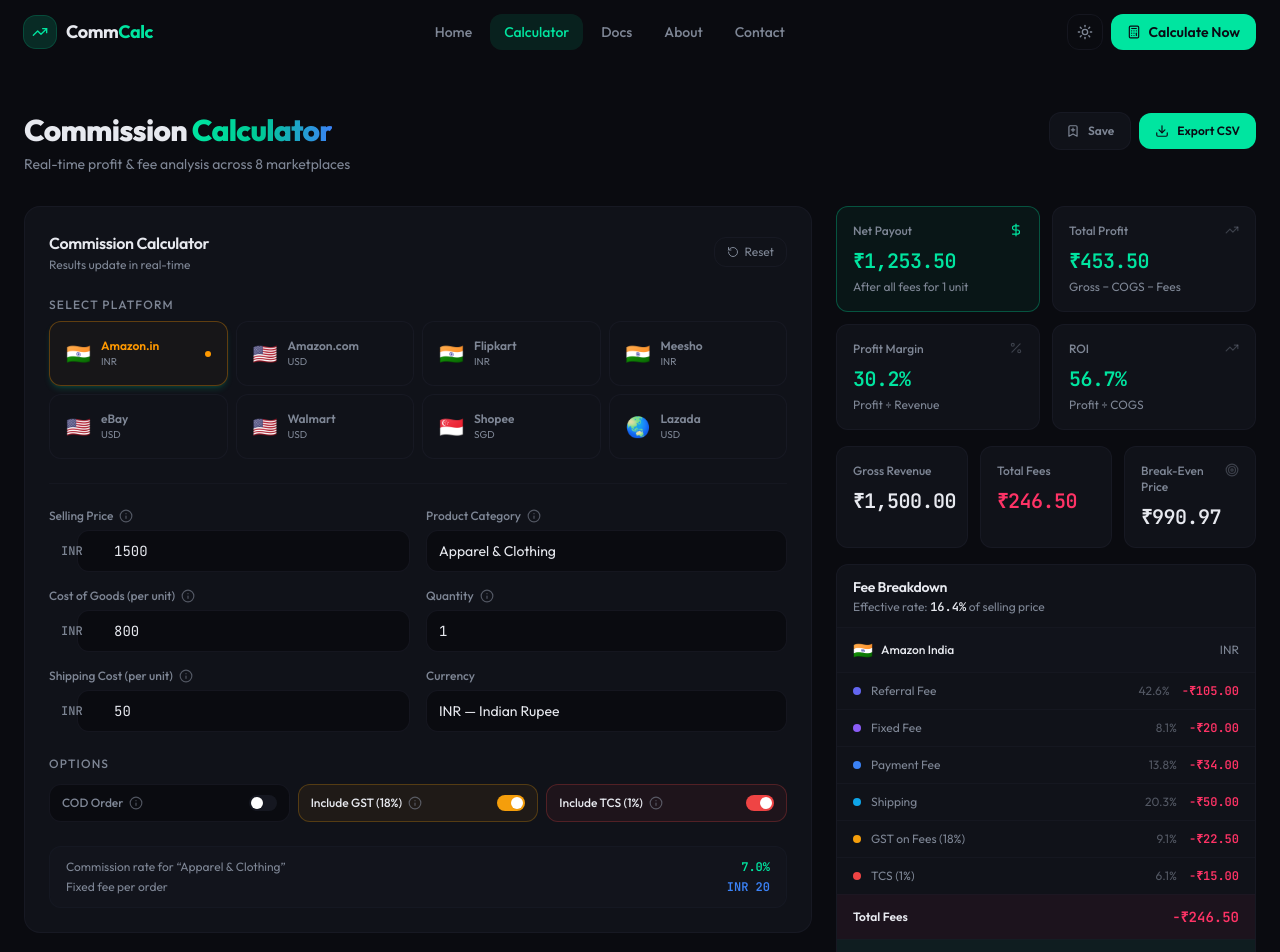
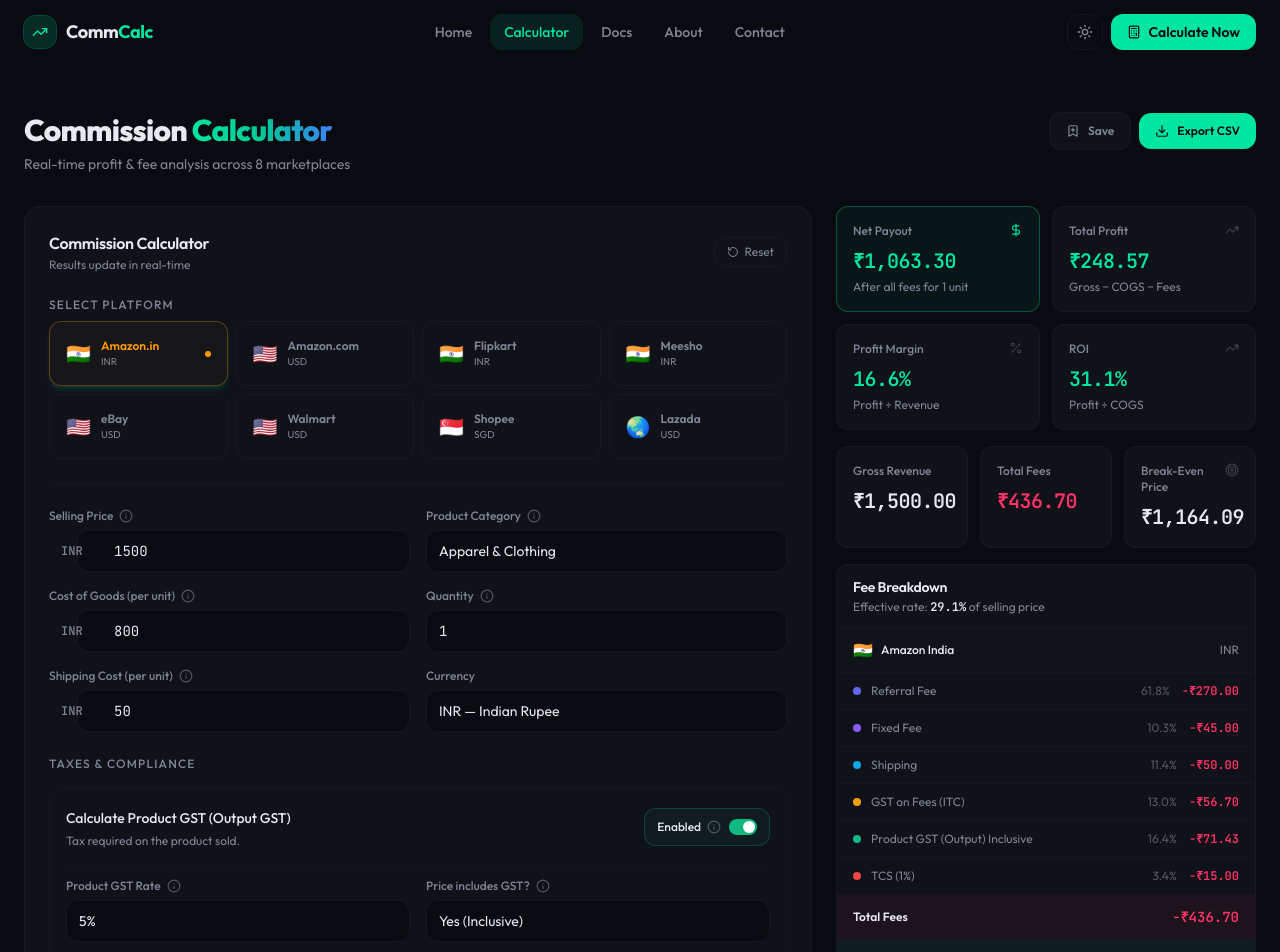
Before and after one commit to PrathameshBerad/commission-calculator, a Next.js app: page /calculator in a window 1280 px wide. Shown: the top 952 px of the page. Built offline with nearby package versions, Linux system fonts and the light colour scheme.

Commit message:
feat: implement dynamic GST rates and align platform fee structures

```diff
--- a/components/calculator/CalculatorForm.tsx
+++ b/components/calculator/CalculatorForm.tsx
@@ -3,6 +3,7 @@
 import { useEffect } from 'react'
 import { useCalculatorStore } from '@/lib/store'
 import { PLATFORMS, getCategoriesForPlatform } from '@/lib/platformFees'
+import { getSuggestedGstRate } from '@/lib/gstLogic'
 import { PlatformSelector } from './PlatformSelector'
 import type { PlatformId } from '@/types'
 import { Info, RotateCcw } from 'lucide-react'
@@ -16,8 +17,10 @@
   cogs: 'Your total cost to produce/source one unit of the product.',
   quantity: 'Number of units to calculate for (scales total fees and profit).',
   isCOD: 'Cash on Delivery adds extra charges (typically 2% of sale value in India).',
-  includeGST: 'GST @18% is charged by Indian marketplaces on their commission and fixed fees.',
+  includeGST: 'Input Tax Credit (ITC): GST @18% charged by Indian marketplaces on their fees.',
   includeTCS: 'TCS @1% is withheld by Indian marketplaces on your total sales. Recoverable via GST return.',
+  productGst: 'Output GST: The GST applicable on the actual product sold. Auto-calculated based on category and price.',
+  gstInclusive: 'Is the Selling Price already inclusive of this Product GST?',
 }
 
 function FieldTooltip({ text }: { text: string }) {
@@ -94,6 +97,17 @@
     }
     // eslint-disable-next-line react-hooks/exhaustive-deps
   }, [input.platform])
+
+  // Auto-calculate suggested GST rate
+  useEffect(() => {
+    if (input.calculateProductGst && ['amazon-in', 'flipkart', 'meesho'].includes(input.platform)) {
+      const suggestedRate = getSuggestedGstRate(input.category, input.sellingPrice, input.platform);
+      if (input.productGstRate !== suggestedRate) {
+        setInput({ productGstRate: suggestedRate })
+      }
+    }
+    // eslint-disable-next-line react-hooks/exhaustive-deps
+  }, [input.category, input.sellingPrice, input.platform, input.calculateProductGst])
 
   const handleNumberInput = (key: keyof typeof input, value: string) => {
     const num = parseFloat(value)
@@ -234,12 +248,66 @@
         </InputField>
       </div>
 
-      {/* Toggles */}
-      <div className="space-y-3">
+      {/* Taxes & Compliance (New Section) */}
+      <div className="space-y-4">
         <p className="text-xs font-medium uppercase tracking-widest text-muted-foreground">
-          Options
+          Taxes & Compliance
         </p>
-        <div className="grid gap-2 sm:grid-cols-3">
+
+        {['amazon-in', 'flipkart', 'meesho'].includes(input.platform) && (
+          <div className="space-y-4 rounded-xl border border-border/40 p-4 bg-muted/10">
+            <div className="flex items-center justify-between">
+              <div className="space-y-1">
+                <span className="text-sm font-medium">Calculate Product GST (Output GST)</span>
+                <p className="text-xs text-muted-foreground flex items-center gap-1">
+                  Tax required on the product sold.
+                </p>
+              </div>
+              <ToggleOption
+                label={input.calculateProductGst ? 'Enabled' : 'Disabled'}
+                tooltip={TOOLTIP_MAP.productGst}
+                checked={input.calculateProductGst}
+                onChange={(v) => setInput({ calculateProductGst: v })}
+                color="#10B981"
+              />
+            </div>
+
+            {input.calculateProductGst && (
+              <div className="grid gap-4 sm:grid-cols-2 pt-3 border-t border-border/30">
+                <InputField label="Product GST Rate" tooltipKey="productGst">
+                  <select
+                    value={input.productGstRate}
+                    onChange={(e) => setInput({ productGstRate: parseFloat(e.target.value) })}
+                    className={selectClass}
+                  >
+                    <option value={0}>0% (Exempt)</option>
+                    <option value={0.03}>3% (Jewelry)</option>
+                    <option value={0.05}>5%</option>
+                    <option value={0.12}>12%</option>
+                    <option value={0.18}>18% (Standard)</option>
+                    <option value={0.28}>28%</option>
+                  </select>
+                </InputField>
+
+                <InputField label="Price includes GST?" tooltipKey="gstInclusive">
+                  <select
+                    value={input.isGstInclusive ? 'yes' : 'no'}
+                    onChange={(e) => setInput({ isGstInclusive: e.target.value === 'yes' })}
+                    className={selectClass}
+                  >
+                    <option value="yes">Yes (Inclusive)</option>
+                    <option value="no">No (Exclusive)</option>
+                  </select>
+                </InputField>
+                <div className="sm:col-span-2 text-xs text-muted-foreground/80 mt-[-4px]">
+                  <em>Rate auto-updates based on {platform?.shortName} category {input.category} & price.</em>
+                </div>
+              </div>
+            )}
+          </div>
+        )}
+
+        <div className="grid gap-2 sm:grid-cols-3 mt-4">
           {/* COD Toggle */}
           {platform?.hasCOD && (
             <ToggleOption
@@ -254,7 +322,7 @@
           {/* GST Toggle */}
           {platform?.hasGST && (
             <ToggleOption
-              label="Include GST (18%)"
+              label="Fee GST (ITC)"
               tooltip={TOOLTIP_MAP.includeGST}
               checked={input.includeGST}
               onChange={(v) => setInput({ includeGST: v })}
--- a/lib/calculations.ts
+++ b/lib/calculations.ts
@@ -64,6 +64,9 @@
     isCOD,
     includeGST,
     includeTCS,
+    calculateProductGst,
+    productGstRate,
+    isGstInclusive,
     customCommissionRate,
     customFixedFee,
   } = input
@@ -129,11 +132,30 @@
   // 11. Net Payout
   const netPayout = round2(grossRevenue - totalFees)
 
-  // 12. COGS total
+  // 12. Output GST (Product GST)
+  let outputGstAmount = 0
+  if (calculateProductGst && productGstRate > 0 && ['amazon-in', 'flipkart', 'meesho'].includes(input.platform)) {
+    if (isGstInclusive) {
+      // P = Base + Base*Rate => Base = P / (1+Rate)
+      // GST = P - Base = P - P / (1+Rate) = P * Rate / (1+Rate)
+      const gstPerUnit = P - (P / (1 + productGstRate))
+      outputGstAmount = round2(gstPerUnit * Q)
+    } else {
+      const gstPerUnit = P * productGstRate
+      outputGstAmount = round2(gstPerUnit * Q)
+    }
+  }
+
+  // 13. Net GST Payable to Government = Output GST - Input Tax Credit (GST on fees)
+  // If ITC is more than Output GST, it's a credit, not payable (kept at 0 minimum for profit calculation)
+  // Actually, usually ITC offsets Output GST. If it's negative, it's a credit. We subtract netGstPayable from profit.
+  const netGstPayable = round2(outputGstAmount - (gstOnFees * Q))
+
+  // 14. COGS total
   const cogsTotal = round2(COGS * Q)
 
-  // 13. Profit
-  const profit = round2(netPayout - cogsTotal)
+  // 15. Profit
+  const profit = round2(netPayout - cogsTotal - netGstPayable)
 
   // 14. Profit Margin (profit / gross revenue * 100)
   const profitMargin =
@@ -162,11 +184,11 @@
         )
       : 0
 
-  // 17. Effective commission rate
+  // 18. Effective commission rate
   const effectiveCommissionRate =
     P > 0 ? round2((totalFeesPerUnit / P) * 100) : 0
 
-  // 18. Fee breakdown for chart
+  // 19. Fee breakdown for chart
   const feeBreakdown: FeeBreakdownItem[] = [
     {
       name: 'Referral Fee',
@@ -196,10 +218,23 @@
 
   if (gstOnFees > 0) {
     feeBreakdown.push({
-      name: 'GST on Fees (18%)',
+      name: 'GST on Fees (ITC)',
       amount: round2(gstOnFees * Q),
       color: '#F59E0B',
-      tooltip: '18% GST applied on platform fees',
+      tooltip: '18% GST on platform fees. Can be claimed as Input Tax Credit',
+    })
+  }
+
+  const taxableValue = isGstInclusive && calculateProductGst
+    ? P / (1 + productGstRate)
+    : P
+
+  if (outputGstAmount > 0) {
+    feeBreakdown.push({
+      name: `Product GST (Output) ${isGstInclusive ? 'Inclusive' : 'Exclusive'}`,
+      amount: outputGstAmount,
+      color: '#10B981',
+      tooltip: `Output GST at ${(productGstRate * 100).toFixed(1)}%. Taxable value: ${platform.currency}${round2(taxableValue * Q)}`,
     })
   }
 
@@ -241,6 +276,8 @@
     codFee: round2(codFee * Q),
     totalFees,
     netPayout,
+    outputGstAmount,
+    netGstPayable,
     profit,
     profitMargin,
     roi,
@@ -315,6 +352,8 @@
     ['COD Fee', `${currency} ${output.codFee}`],
     ['Total Fees', `${currency} ${output.totalFees}`],
     ['Net Payout', `${currency} ${output.netPayout}`],
+    ['Output GST', `${currency} ${output.outputGstAmount}`],
+    ['Net GST Payable', `${currency} ${output.netGstPayable}`],
     ['Profit', `${currency} ${output.profit}`],
     ['Profit Margin', `${output.profitMargin}%`],
     ['ROI', `${output.roi}%`],
--- /dev/null
+++ b/lib/gstLogic.ts
@@ -0,0 +1,34 @@
+export function getSuggestedGstRate(categoryId: string, price: number, platformId: string): number {
+  // Only apply custom GST logic to Indian platforms
+  if (platformId !== 'amazon-in' && platformId !== 'flipkart' && platformId !== 'meesho') {
+    return 0; // Or whatever default is applicable, though other countries have different VAT, assuming 0 for now.
+  }
+
+  const lowerCat = categoryId.toLowerCase();
+
+  // Books are 0%
+  if (lowerCat.includes('book')) return 0;
+
+  // Jewelry is 3%
+  if (lowerCat.includes('jewelry')) return 0.03;
+
+  // Groceries / Food can be tricky, typically essential is 0% to 5%, processed is 12%-18%. Defaulting to 12% as a middle ground for generic "Grocery".
+  if (lowerCat.includes('grocery') || lowerCat.includes('food')) return 0.12;
+
+  // Apparel & Footwear: 5% up to ₹2500, else 18%
+  if (
+    lowerCat.includes('apparel') ||
+    lowerCat.includes('clothing') ||
+    lowerCat.includes('shoes') ||
+    lowerCat.includes('footwear') ||
+    lowerCat.includes('bags')
+  ) {
+    if (price <= 2500) {
+      return 0.05;
+    }
+    return 0.18;
+  }
+
+  // Consumer electronics, accessories, beauty, home & kitchen typically 18% standard
+  return 0.18;
+}
--- a/lib/platformFees.ts
+++ b/lib/platformFees.ts
@@ -12,28 +12,28 @@
     hasGST: true,
     hasTCS: true,
     hasCOD: true,
-    paymentRate: 0.02,
-    paymentFixed: 3,
+    paymentRate: 0.0,
+    paymentFixed: 0,
     gstRate: 0.18,
     tcsRate: 0.01,
     codRate: 0.02,
-    shippingFeeDefault: 50,
-    description: 'India\'s largest marketplace with GST & TCS considerations',
+    shippingFeeDefault: 75,
+    description: 'India\'s largest marketplace. Now features 0% commission on select items <₹1000',
     categories: [
-      { name: 'Apparel & Clothing', commissionRate: 0.07, fixedFee: 20, minFee: 1 },
-      { name: 'Baby Products', commissionRate: 0.07, fixedFee: 10, minFee: 1 },
-      { name: 'Books', commissionRate: 0.05, fixedFee: 20, minFee: 1 },
-      { name: 'Consumer Electronics', commissionRate: 0.11, fixedFee: 30, minFee: 1 },
-      { name: 'Home & Kitchen', commissionRate: 0.09, fixedFee: 20, minFee: 1 },
-      { name: 'Jewelry', commissionRate: 0.18, fixedFee: 50, minFee: 5 },
-      { name: 'Mobile Phones', commissionRate: 0.04, fixedFee: 30, minFee: 1 },
-      { name: 'Shoes & Footwear', commissionRate: 0.09, fixedFee: 30, minFee: 1 },
-      { name: 'Sports & Outdoors', commissionRate: 0.09, fixedFee: 20, minFee: 1 },
-      { name: 'Toys & Games', commissionRate: 0.12, fixedFee: 20, minFee: 1 },
-      { name: 'Beauty & Personal Care', commissionRate: 0.10, fixedFee: 20, minFee: 1 },
-      { name: 'Health & Household', commissionRate: 0.08, fixedFee: 20, minFee: 1 },
-      { name: 'Grocery & Gourmet', commissionRate: 0.10, fixedFee: 15, minFee: 1 },
-      { name: 'Pet Products', commissionRate: 0.10, fixedFee: 20, minFee: 1 },
+      { name: 'Apparel & Clothing', commissionRate: 0.18, fixedFee: 45, minFee: 1 },
+      { name: 'Mobile Phones', commissionRate: 0.05, fixedFee: 45, minFee: 1 },
+      { name: 'Laptops & Tablets', commissionRate: 0.06, fixedFee: 76, minFee: 1 },
+      { name: 'Consumer Electronics', commissionRate: 0.11, fixedFee: 45, minFee: 1 },
+      { name: 'Books', commissionRate: 0.08, fixedFee: 22, minFee: 1 },
+      { name: 'Home Decor', commissionRate: 0.15, fixedFee: 45, minFee: 1 },
+      { name: 'Home & Kitchen', commissionRate: 0.09, fixedFee: 45, minFee: 1 },
+      { name: 'Jewelry', commissionRate: 0.18, fixedFee: 76, minFee: 5 },
+      { name: 'Shoes & Footwear', commissionRate: 0.15, fixedFee: 45, minFee: 1 },
+      { name: 'Sports & Outdoors', commissionRate: 0.09, fixedFee: 45, minFee: 1 },
+      { name: 'Toys & Games', commissionRate: 0.12, fixedFee: 45, minFee: 1 },
+      { name: 'Beauty & Personal Care', commissionRate: 0.10, fixedFee: 22, minFee: 1 },
+      { name: 'Health & Household', commissionRate: 0.08, fixedFee: 45, minFee: 1 },
+      { name: 'Grocery & Gourmet', commissionRate: 0.10, fixedFee: 22, minFee: 1 },
     ],
   },
 
@@ -99,21 +99,21 @@
     gstRate: 0.18,
     tcsRate: 0.01,
     codRate: 0.02,
-    shippingFeeDefault: 40,
+    shippingFeeDefault: 75,
     description: 'India\'s top fashion & electronics marketplace',
     categories: [
-      { name: 'Apparel (≤₹1,000)', commissionRate: 0.00, fixedFee: 30, minFee: 0 },
-      { name: 'Apparel (>₹1,000)', commissionRate: 0.15, fixedFee: 40, minFee: 1 },
-      { name: 'Books & Media', commissionRate: 0.05, fixedFee: 30, minFee: 1 },
-      { name: 'Consumer Electronics', commissionRate: 0.10, fixedFee: 50, minFee: 1 },
-      { name: 'Home & Furniture', commissionRate: 0.12, fixedFee: 40, minFee: 1 },
-      { name: 'Mobile Phones', commissionRate: 0.06, fixedFee: 50, minFee: 1 },
-      { name: 'Sports & Fitness', commissionRate: 0.12, fixedFee: 40, minFee: 1 },
-      { name: 'Toys & Baby Products', commissionRate: 0.15, fixedFee: 30, minFee: 1 },
-      { name: 'Beauty & Wellness', commissionRate: 0.12, fixedFee: 30, minFee: 1 },
-      { name: 'Jewelry & Accessories', commissionRate: 0.20, fixedFee: 50, minFee: 5 },
-      { name: 'Food & Nutrition', commissionRate: 0.10, fixedFee: 20, minFee: 1 },
-      { name: 'Pet Supplies', commissionRate: 0.10, fixedFee: 30, minFee: 1 },
+      { name: 'Apparel / Fashion', commissionRate: 0.16, fixedFee: 55, minFee: 1 },
+      { name: 'Books & Media', commissionRate: 0.10, fixedFee: 45, minFee: 1 },
+      { name: 'Consumer Electronics (Laptops/Tablets)', commissionRate: 0.05, fixedFee: 65, minFee: 1 },
+      { name: 'Electronics Accessories', commissionRate: 0.09, fixedFee: 55, minFee: 1 },
+      { name: 'Home & Furniture', commissionRate: 0.12, fixedFee: 65, minFee: 1 },
+      { name: 'Mobile Phones', commissionRate: 0.04, fixedFee: 65, minFee: 1 },
+      { name: 'Footwear', commissionRate: 0.14, fixedFee: 55, minFee: 1 },
+      { name: 'Toys & Baby Products', commissionRate: 0.12, fixedFee: 45, minFee: 1 },
+      { name: 'Beauty & Wellness', commissionRate: 0.10, fixedFee: 45, minFee: 1 },
+      { name: 'Jewelry & Accessories', commissionRate: 0.15, fixedFee: 65, minFee: 5 },
+      { name: 'Sports & Fitness', commissionRate: 0.12, fixedFee: 55, minFee: 1 },
+      { name: 'Food & Nutrition', commissionRate: 0.10, fixedFee: 45, minFee: 1 },
     ],
   },
 
@@ -140,12 +140,12 @@
       { name: 'Home & Kitchen', commissionRate: 0.00, fixedFee: 0, minFee: 0 },
       { name: 'Beauty & Personal Care', commissionRate: 0.00, fixedFee: 0, minFee: 0 },
       { name: 'Footwear', commissionRate: 0.00, fixedFee: 0, minFee: 0 },
-      { name: 'Jewelry & Accessories', commissionRate: 0.01, fixedFee: 0, minFee: 0 },
-      { name: 'Electronics (Budget)', commissionRate: 0.01, fixedFee: 0, minFee: 0 },
-      { name: 'Electronics (High Value)', commissionRate: 0.03, fixedFee: 0, minFee: 0 },
+      { name: 'Jewelry & Accessories', commissionRate: 0.00, fixedFee: 0, minFee: 0 },
+      { name: 'Electronics', commissionRate: 0.00, fixedFee: 0, minFee: 0 },
+      { name: 'Mobile Phones', commissionRate: 0.00, fixedFee: 0, minFee: 0 },
       { name: 'Bags & Luggage', commissionRate: 0.00, fixedFee: 0, minFee: 0 },
       { name: 'Toys & Baby Products', commissionRate: 0.00, fixedFee: 0, minFee: 0 },
-      { name: 'Sports & Fitness', commissionRate: 0.01, fixedFee: 0, minFee: 0 },
+      { name: 'Sports & Fitness', commissionRate: 0.00, fixedFee: 0, minFee: 0 },
     ],
   },
 
--- a/types/index.ts
+++ b/types/index.ts
@@ -60,6 +60,9 @@
   isCOD: boolean
   includeGST: boolean
   includeTCS: boolean
+  calculateProductGst: boolean
+  productGstRate: number
+  isGstInclusive: boolean
   customCommissionRate?: number
   customFixedFee?: number
 }
@@ -85,6 +88,8 @@
   tcs: number
   codFee: number
   totalFees: number
+  outputGstAmount: number
+  netGstPayable: number
   netPayout: number
   profit: number
   profitMargin: number
@@ -108,6 +113,9 @@
   isCOD: false,
   includeGST: true,
   includeTCS: true,
+  calculateProductGst: true,
+  productGstRate: 0.18,
+  isGstInclusive: true,
 }
 
 // Currency symbols map
```
